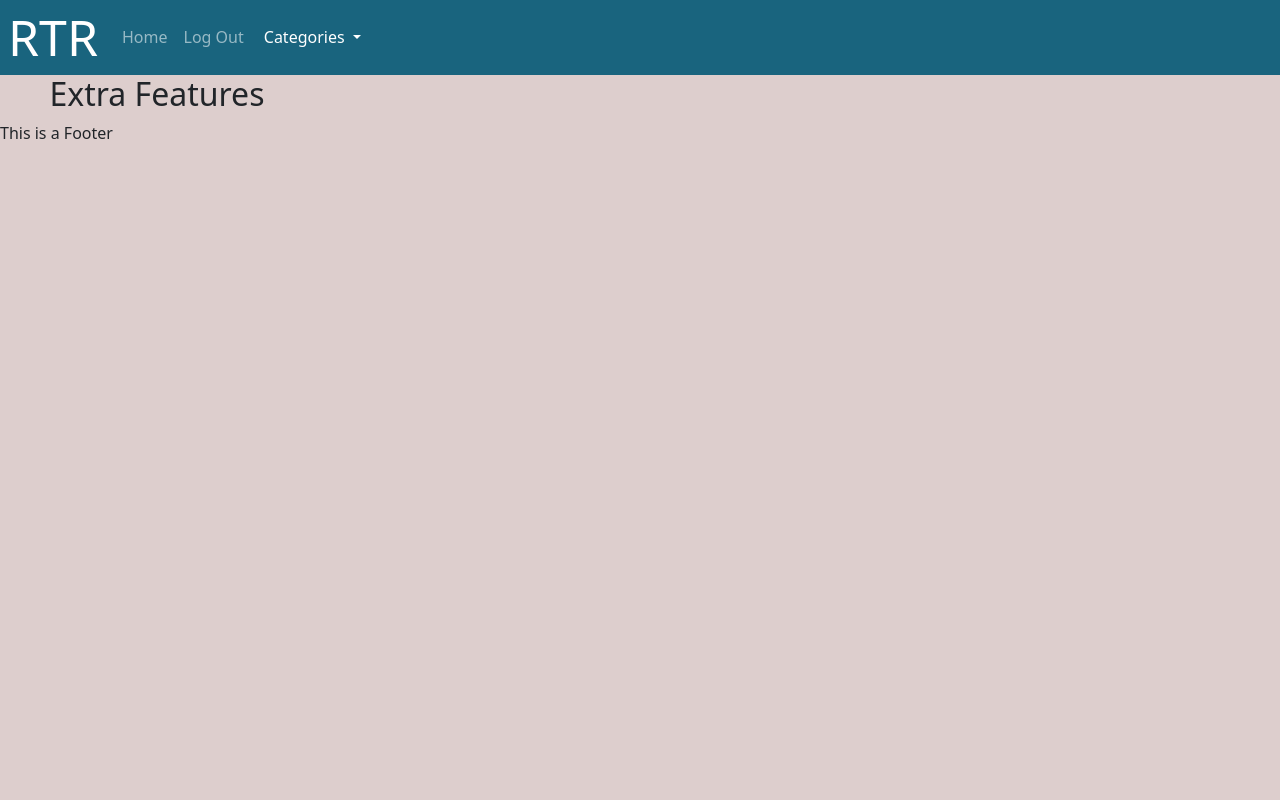
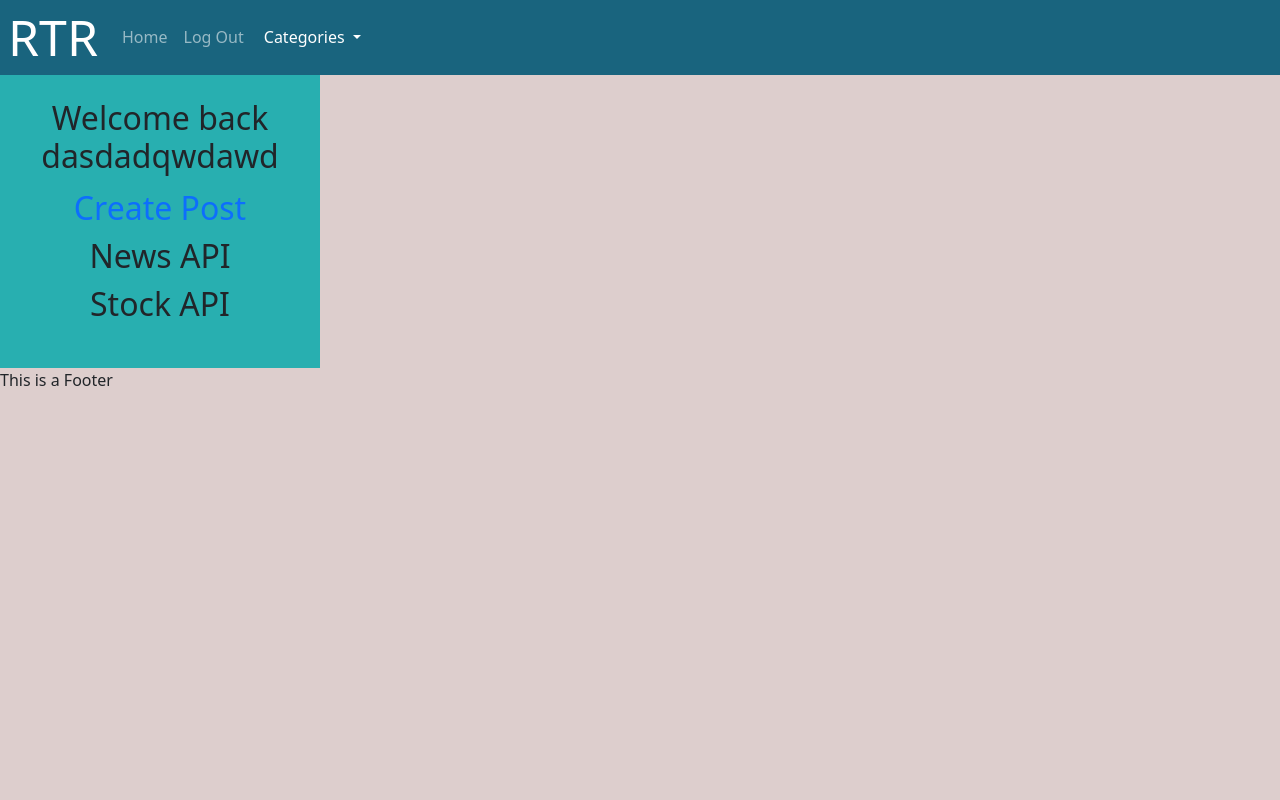
Before and after one commit to Enquil/enquil-project4, a Django app: page / in a window 1280 px wide. Run offline with Django 3.2, Linux system fonts and the light colour scheme; a user stored in the database is signed in; data that the repository does not hold is empty.

Commit message:
style extra feature list

```diff
--- a/static/css/base.css
+++ b/static/css/base.css
@@ -1,11 +1,13 @@
+/*------------------------- General element styling -------------------------*/
+
 html, body {
     background-color: #ddcecd;
-    height: 100%;
 }
 
 a {
     text-decoration: none;
 }
+
 
 /*------------------------- Navbar -------------------------*/
 
@@ -39,7 +41,6 @@ nav {
     background-color: #37392e;
 }
 
-
 .dropdown-menu {
     padding: 0;
     margin: 0;
@@ -53,6 +54,7 @@ nav {
 .navbar-toggler {
     margin-right: 20px;
 }
+
 
 /*------------------------- Posts -------------------------*/
 
@@ -68,10 +70,9 @@ nav {
     font-size: 15px;
 }
 
+
 /*------------------------- Extra tools for Users -------------------------*/
 
-.sticky-div {
-    position: -webkit-sticky; /* Safari */
-    position: sticky;
-    top: 0;
+.logged-in-features {
+    background-color: #28afb0;
 }
--- a/templates/index.html
+++ b/templates/index.html
@@ -3,13 +3,21 @@
 
 {% block content %}
 
-<section class="ps-0 pe-0 pe-sm-4">
-    <div class="container-fluid g-0">
+    <div class="container-fluid g-0" style="height: 100%;">
         <div class="row g-0">
-            <div class="col-md-4 col-lg-3 text-center sticky">
-                <h2>Extra Features</h2>
+            <div class="col-md-4 col-lg-3 text-center logged-in-features">
+                <div class="sticky-top navbar-expand-md">
+                    {% if user.is_authenticated %}
+                    <ul class="list-unstyled fs-2 p-4">
+                        <h2>Welcome back dasdadqwdawd</h2>
+                        <a href="#"><li>Create Post</li></a>
+                        <li>News API</li>
+                        <li>Stock API</li>
+                    </ul>
+                    {% endif %}
+                </div>
             </div>
-            <div class="col-md-8 col-lg-9 text-center">
+            <div class="col-md-8 col-lg-9 px-0 px-md-3 text-center">
                     {% for post in post_list %}
                     <div class="post-card my-3">
 
@@ -40,6 +48,6 @@
             </div>
         </div>
     </div>
-</section>
+
 
 {% endblock %}
```
